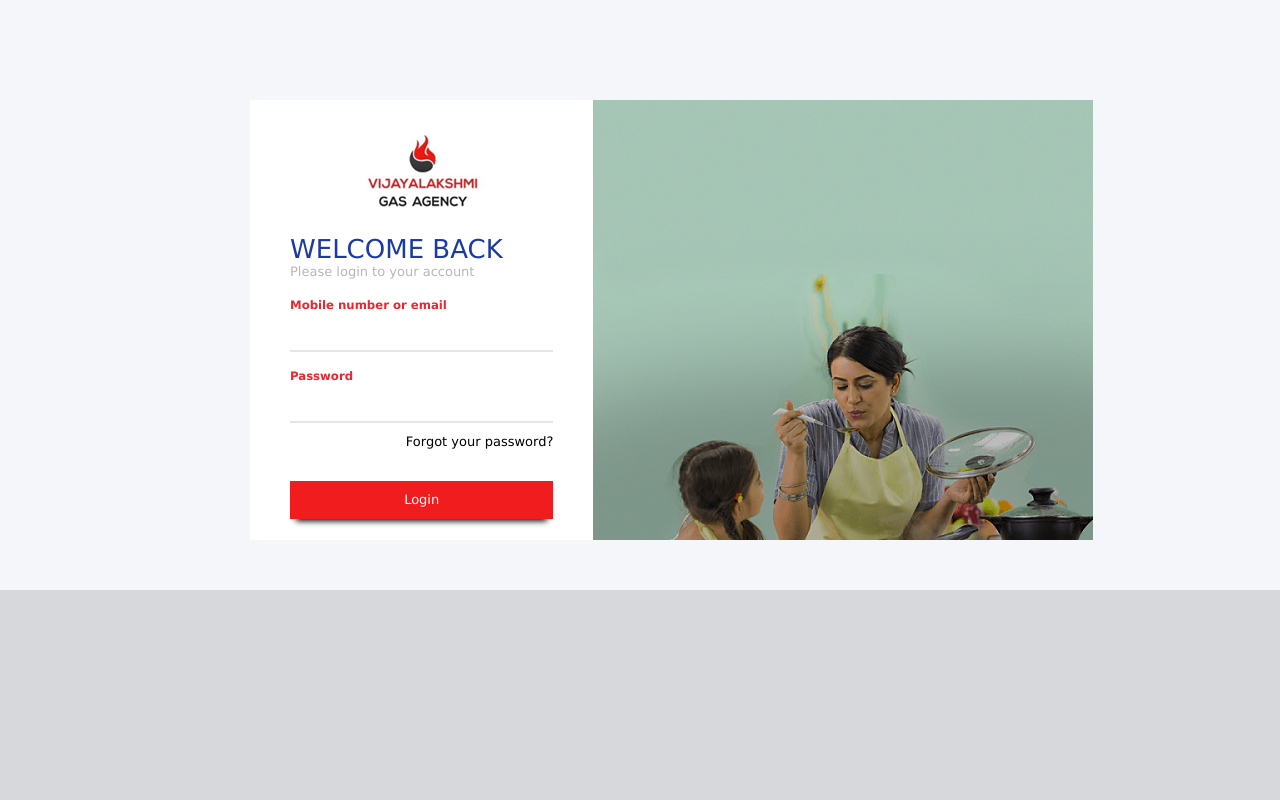
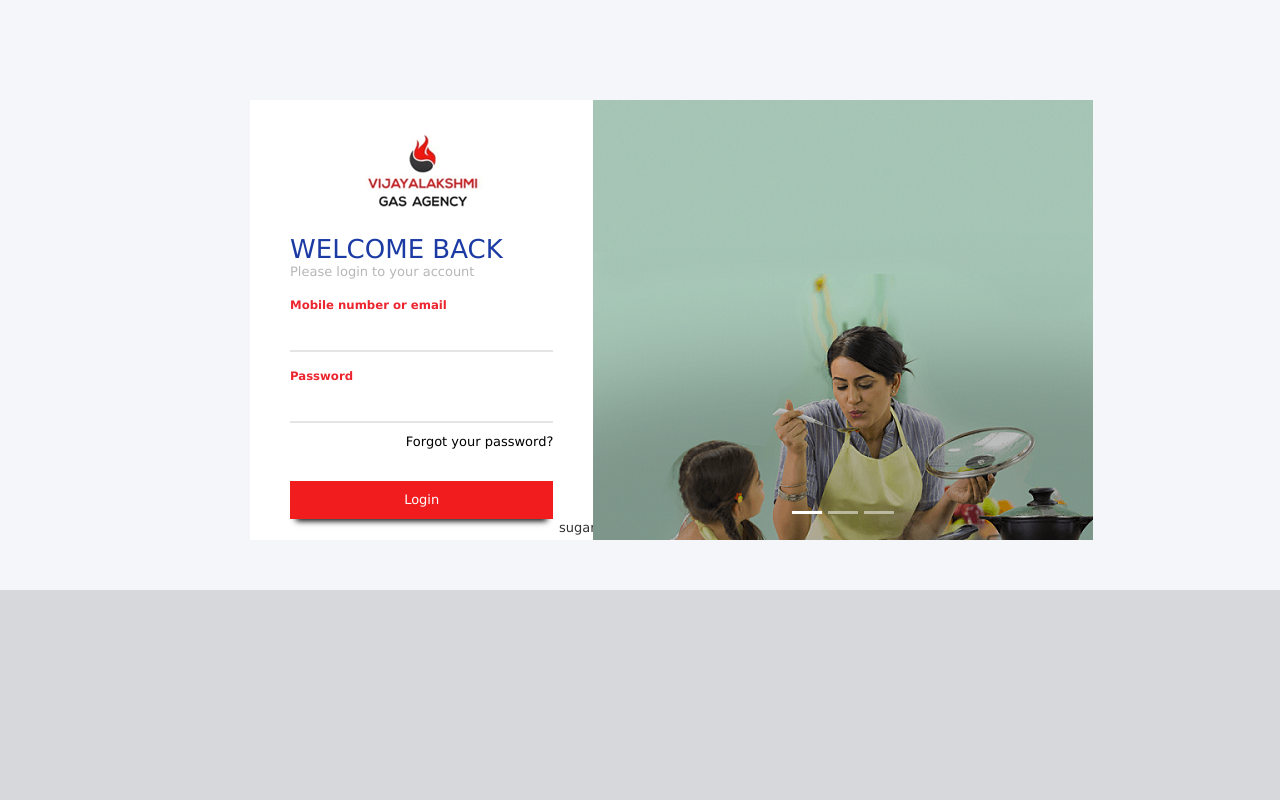
Before and after one commit to Suganya-Karthick/Portfolio, a Rails app: page / in a window 1280 px wide. Run offline with Rails 7, Linux system fonts and the light colour scheme; style sheets or scripts are compiled from the project's sources.

Commit message:
Added carousel in home login page

```diff
--- a/app/assets/stylesheets/home.scss
+++ b/app/assets/stylesheets/home.scss
@@ -10,6 +10,7 @@
   padding-bottom: 50px;
   padding-top: 100px;
   padding-left: 250px;
+  position: relative;
 }
 .leftside {
   background-color: #FFFFFF;
@@ -72,3 +73,12 @@
 	   -moz-box-shadow: 0 8px 6px -6px black;
 	        box-shadow: 0 8px 6px -6px black;
 }
+.floating-button {
+  position: absolute;
+  width: 20%;
+  right: 0;
+  margin-right: -10%;
+}
+.carousel-div {
+  width: 500px;
+}
--- a/app/views/home/index.html.erb
+++ b/app/views/home/index.html.erb
@@ -24,13 +24,44 @@
           <%= f.submit "Login", class: "login-button one-edge-shadow" %>
         <% end %>
       </div>
+      <div class="floating-button">
+        suganya
+      </div>
     </div>
   </div>
   <div class="col-xl-8">
     <div class='rightside'>
-      <%= image_tag("landing_banner_1.jpg") do %>
-        Test
-      <% end %>
+      <div class="carousel-div">
+      <div id="demo" class="carousel slide" data-ride="carousel">
+
+        <!-- Indicators -->
+        <ul class="carousel-indicators">
+          <li data-target="#demo" data-slide-to="0" class="active"></li>
+          <li data-target="#demo" data-slide-to="1"></li>
+          <li data-target="#demo" data-slide-to="2"></li>
+        </ul>
+
+        <!-- The slideshow -->
+        <div class="carousel-inner">
+          <div class="carousel-item active">
+            <%= image_tag("landing_banner_1.jpg", width: "500", height: "440") do %>
+              Test
+            <% end %>
+          </div>
+          <div class="carousel-item">
+            <%= image_tag("landing_banner_1.jpg", width: "500", height: "440") do %>
+              Test
+            <% end %>
+          </div>
+          <div class="carousel-item">
+            <%= image_tag("landing_banner_1.jpg", width: "500", height: "440") do %>
+              Test
+            <% end %>
+          </div>
+        </div>
+
+      </div>
+      </div>
     </div>
   </div>
 </div>
--- a/app/views/layouts/application.html.erb
+++ b/app/views/layouts/application.html.erb
@@ -3,7 +3,19 @@
   <head>
     <link rel="shortcut icon" type="image/x-icon" href="/assets/logo.jpg" />
     <title>VGA</title>
+    <meta charset="utf-8">
+    <meta name="viewport" content="width=device-width, initial-scale=1">
     <link rel="stylesheet" href="https://maxcdn.bootstrapcdn.com/bootstrap/4.0.0/css/bootstrap.min.css" integrity="sha384-Gn5384xqQ1aoWXA+058RXPxPg6fy4IWvTNh0E263XmFcJlSAwiGgFAW/dAiS6JXm" crossorigin="anonymous">
+    <script src="https://ajax.googleapis.com/ajax/libs/jquery/3.3.1/jquery.min.js"></script>
+    <script src="https://cdnjs.cloudflare.com/ajax/libs/popper.js/1.14.7/umd/popper.min.js"></script>
+    <script src="https://maxcdn.bootstrapcdn.com/bootstrap/4.3.1/js/bootstrap.min.js"></script>
+    <style>
+    /* Make the image fully responsive */
+    .carousel-inner img {
+        width: 100%;
+        height: 100%;
+    }
+    </style>
     <%= csrf_meta_tags %>
     <%= csp_meta_tag %>
 
```
